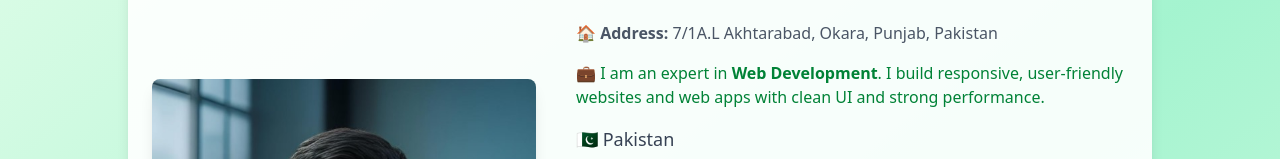
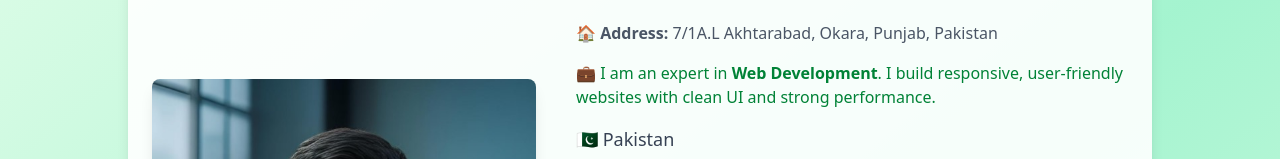
Before and after one commit to Ahmad-WebOfficial/Portfolio-Ahmad, a React (Vite) app: page /about in a window 1280 px wide. Shown: the part 139-298 px from the top of the page. Built offline with nearby package versions, Linux system fonts and the light colour scheme.

Commit message:
Update About.jsx

```diff
--- a/src/components/About.jsx
+++ b/src/components/About.jsx
@@ -41,13 +41,12 @@ export default function AboutMe() {
             </p>
             <p className="text-green-700 font-medium">
               💼 I am an expert in <strong>Web Development</strong>. I build
-              responsive, user-friendly websites and web apps with clean UI
+              responsive, user-friendly websites with clean UI
               and strong performance.
             </p>
             <p className="text-gray-700 text-lg font-medium">🇵🇰 Pakistan</p>
 
             <div className="space-y-6 mt-8">
-              {/* Matric */}
               <div className="flex items-center gap-6">
                 <div className="flex-1 flex items-center gap-2">
                   <FaSchool className="text-green-700 text-xl" />
@@ -56,14 +55,13 @@ export default function AboutMe() {
                   </p>
                 </div>
                 <img
-                  src="https://lh3.googleusercontent.com/gps-cs-s/AC9h4nqZQc8EbcVH-e_iiG8ALrY7Zy9i5R6MURfND_MXl-ZPDuMbxF74it7tADBpYkATEUyJMv5KMBmpA781r3YD5X-jo0XwKCTljJG6UOt4-6SAJcXeI1fRWmwXl3oI7lDlFpgs5c1ESA=s1360-w1360-h1020-rw"
+                  src="https://scontent.fisb22-1.fna.fbcdn.net/v/t39.30808-6/307331254_482457180563285_7413769522948618636_n.jpg?_nc_cat=103&ccb=1-7&_nc_sid=6ee11a&_nc_ohc=MpvytpiW2UoQ7kNvwGH4JOg&_nc_oc=Adk-eCm4vdpLiLzBHlAHnMIQ31tUZjoWNht9bw9SY1lBBvLFAP6SHb7KHzLfuBx2h5Y&_nc_zt=23&_nc_ht=scontent.fisb22-1.fna&_nc_gid=PakyhaDuQv9kGOrw3evG8w&oh=00_AfR4a5Q1STGu2jnjGhHzHYRAYpdbetU_y7LH0Drc1VepqQ&oe=688FA766"
                   alt="Govt High School"
                   className="w-40 rounded shadow cursor-pointer"
                   onClick={() => openModal("https://lh3.googleusercontent.com/gps-cs-s/AC9h4nqZQc8EbcVH-e_iiG8ALrY7Zy9i5R6MURfND_MXl-ZPDuMbxF74it7tADBpYkATEUyJMv5KMBmpA781r3YD5X-jo0XwKCTljJG6UOt4-6SAJcXeI1fRWmwXl3oI7lDlFpgs5c1ESA=s1360-w1360-h1020-rw")}
                 />
               </div>
 
-              {/* FSc */}
               <div className="flex items-center gap-6">
                 <div className="flex-1 flex items-center gap-2">
                   <FaUniversity className="text-green-700 text-xl" />
@@ -81,7 +79,6 @@ export default function AboutMe() {
                 />
               </div>
 
-              {/* Graduation */}
               <div className="flex items-center gap-6">
                 <div className="flex-1 flex items-center gap-2">
                   <PiStudentFill className="text-green-700 text-xl" />
@@ -106,14 +103,12 @@ export default function AboutMe() {
           </div>
         </div>
 
-        {/* Creative Process */}
         <div className="mt-24">
           <h2 className="text-2xl text-center font-bold lg:text-3xl text-green-900">
             My Creative Process
           </h2>
 
           <div className="mt-10 lg:grid lg:grid-cols-3 lg:gap-8">
-            {/* Step 1 */}
             <div className="flex flex-col items-start lg:items-center">
               <div className="flex items-center gap-3 lg:flex-col">
                 <DiCodeigniter className="text-2xl lg:text-3xl text-red-600" />
@@ -124,7 +119,6 @@ export default function AboutMe() {
               </p>
             </div>
 
-            {/* Step 2 */}
             <div className="flex flex-col items-start mt-8 lg:items-center lg:mt-0">
               <div className="flex items-center gap-3 lg:flex-col">
                 <SiProtonmail className="text-2xl lg:text-3xl text-green-700" />
@@ -135,7 +129,6 @@ export default function AboutMe() {
               </p>
             </div>
 
-            {/* Step 3 */}
             <div className="flex flex-col items-start mt-8 lg:items-center lg:mt-0">
               <div className="flex items-center gap-3 lg:flex-col">
                 <MdDeveloperMode className="text-2xl lg:text-3xl text-cyan-400" />
@@ -149,7 +142,6 @@ export default function AboutMe() {
         </div>
       </div>
 
-      {/* Modal */}
       {modalImg && (
         <div
           onClick={closeModal}
```
